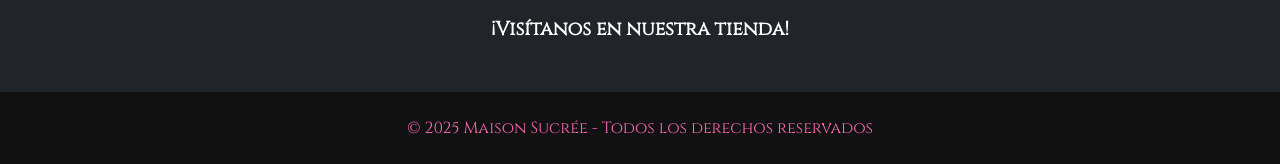
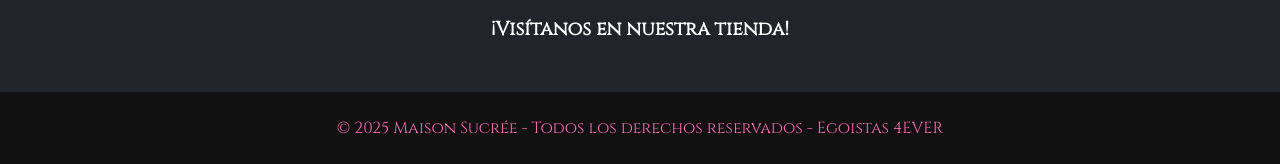
Before and after one commit to linax0/maison-sucr-e-2.0, a plain HTML site: page index.html in a window 1280 px wide. Shown: the part 5361-5525 px from the top of the page. Drawn offline with nearby package versions, Linux system fonts and the light colour scheme.

Commit message:
Update index.html
anñadidura  de ultima cosa, no tan importante, "egoistas" y eso

```diff
--- a/index.html
+++ b/index.html
@@ -457,7 +457,7 @@
   <!-- Footer -->
   <footer class="py-4 text-center" style="background: #111;">
     <div class="container">
-      <p style="color: var(--primary-pink); margin: 0;">© 2025 Maison Sucrée - Todos los derechos reservados</p>
+      <p style="color: var(--primary-pink); margin: 0;">© 2025 Maison Sucrée - Todos los derechos reservados - Egoistas 4EVER</p>
     </div>
   </footer>
 
```
